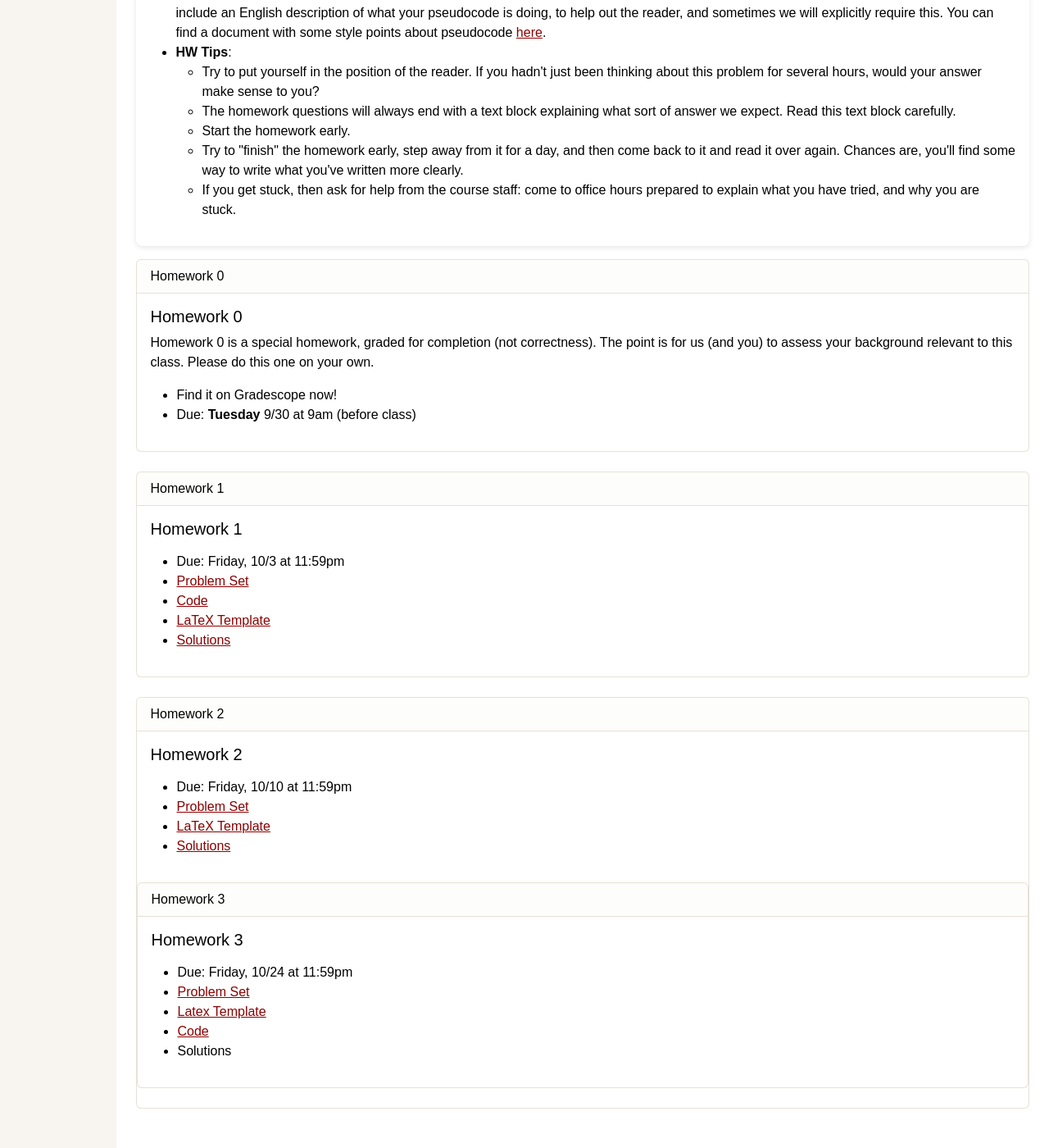
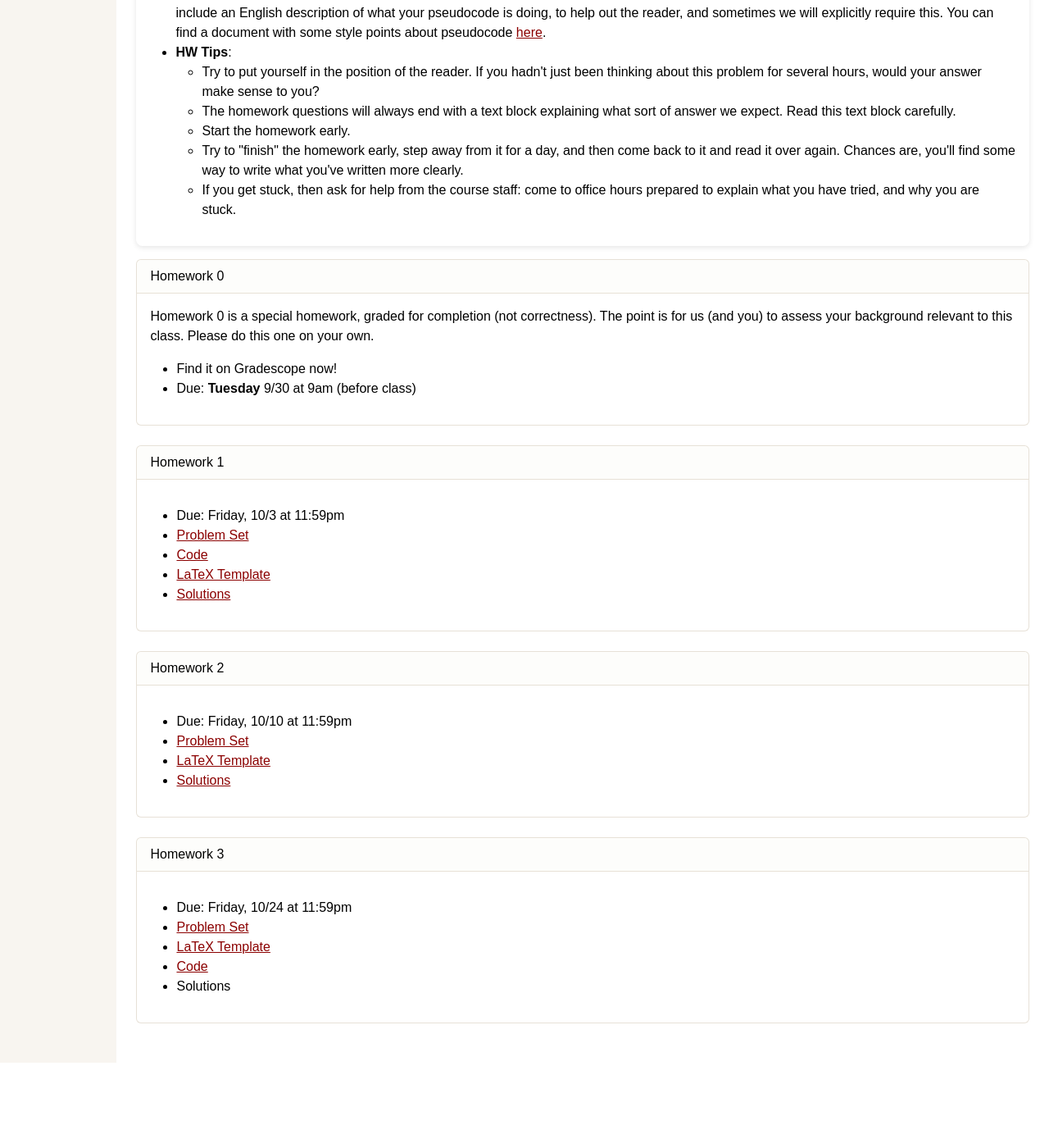
Before and after one commit to cs161-stanford/cs161-stanford.github.io, a Jekyll site: the page built from homework.md, in a window 1280 px wide and 1400 px high, scrolled down 644 px. Shown: the whole window at 82% size. Built offline with Jekyll 4.4.1, drawn with Linux system fonts in a browser that asks for light colours; nearby versions of some CDN libraries; after the commit the page ends 1940 px from its top, so only the background shows below that.

Commit message:
fixed formatting issues

```diff
--- a/homework.md
+++ b/homework.md
@@ -41,7 +41,6 @@ permalink: /homework/
     Homework 0
   </div>
   <div class="card-body">
-    <h5 class="card-title">Homework 0</h5>
     <p class="card-text">
 Homework 0 is a special homework, graded for completion (not correctness).  The point is for us (and you) to assess your background relevant to this class.  Please do this one on your own.
 	<ul>
@@ -56,7 +55,6 @@ Homework 0 is a special homework, graded for completion (not correctness).  The
     Homework 1
   </div>
   <div class="card-body">
-    <h5 class="card-title">Homework 1</h5>
     <p class="card-text">
 	<ul>
 	<li> Due: Friday, 10/3 at 11:59pm</li>
@@ -73,7 +71,6 @@ Homework 0 is a special homework, graded for completion (not correctness).  The
     Homework 2
   </div>
   <div class="card-body">
-    <h5 class="card-title">Homework 2</h5>
     <p class="card-text">
 	<ul>
 	<li> Due: Friday, 10/10 at 11:59pm</li>
@@ -83,18 +80,17 @@ Homework 0 is a special homework, graded for completion (not correctness).  The
 	</ul>
 </p>
   </div>
-
+</div>
 <div class="card mb-4">
   <div class="card-header">
     Homework 3
   </div>
   <div class="card-body">
-    <h5 class="card-title">Homework 3</h5>
     <p class="card-text">
 	<ul>
 	<li> Due: Friday, 10/24 at 11:59pm</li>
 	<li> <a href="/assets/homework/worksheets/HW3.pdf">Problem Set</a> </li>
-	<li> <a href="/assets/homework/latex_templates/HW3_Latex.zip">Latex Template</a> </li>
+	<li> <a href="/assets/homework/latex_templates/HW3_Latex.zip">LaTeX Template</a> </li>
 	<li> <a href="/assets/homework/code/HW3_code.zip">Code</a></li>
 	<li> Solutions </li>
 	</ul>
```
